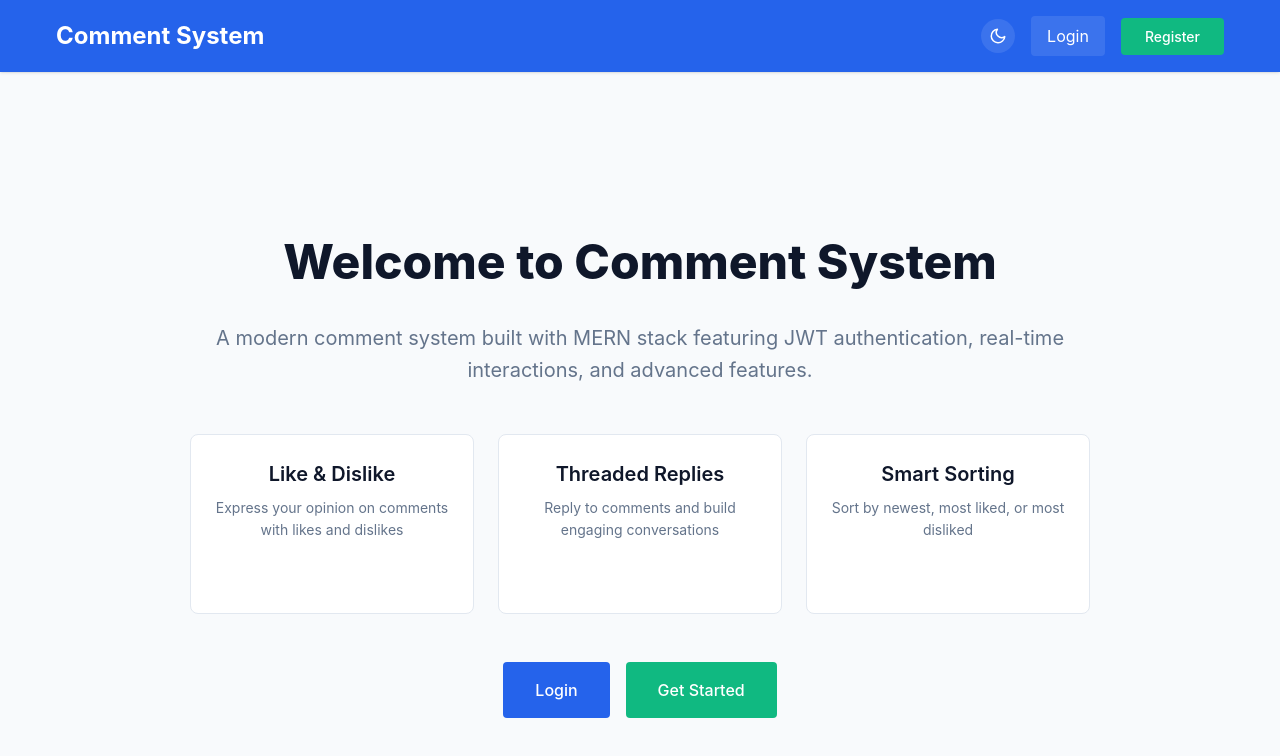
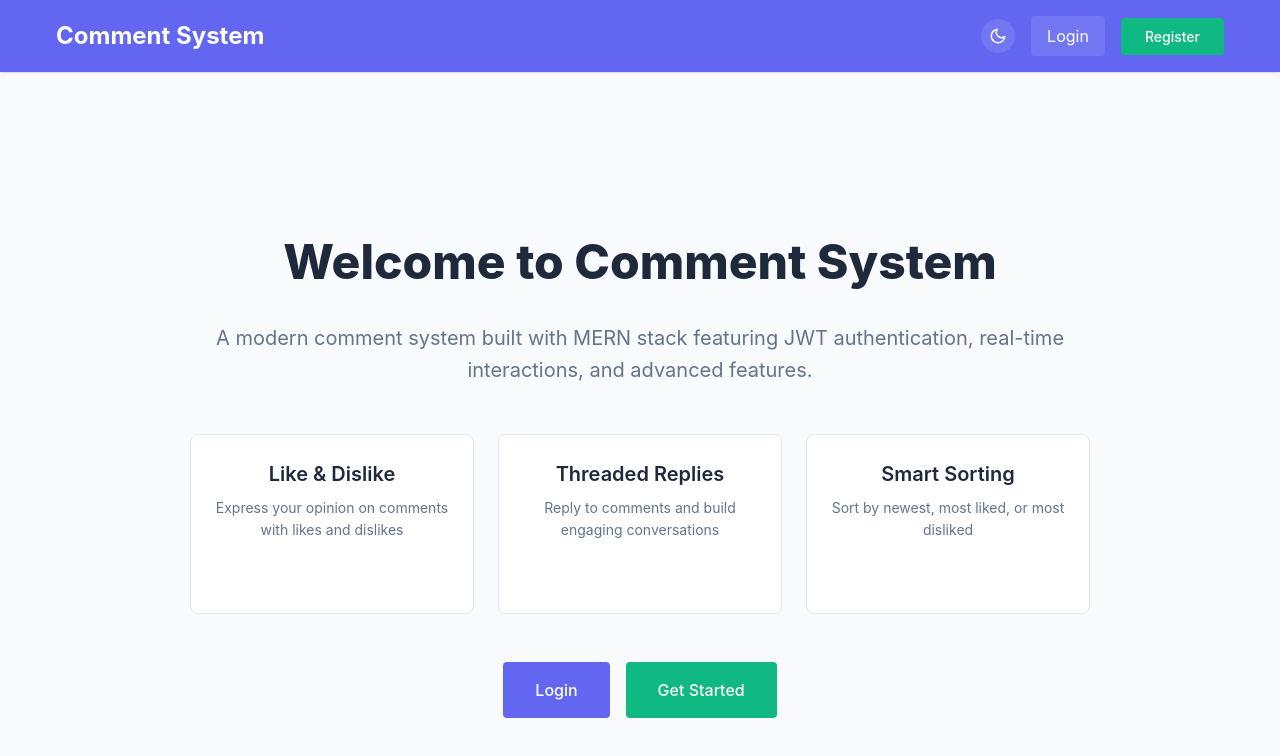
Before and after one commit to mh-miyad/TechZu_Task, a React (Vite) app in the folder client/: page / in a window 1280 px wide. Shown: the top 756 px of the page. Built offline with nearby package versions, Linux system fonts and the light colour scheme.

Commit message:
add chnages

```diff
--- a/client/src/styles/_variables.scss
+++ b/client/src/styles/_variables.scss
@@ -1,7 +1,7 @@
-$primary-color: #2563eb;
-$primary-hover: #1d4ed8;
-$primary-light: #3b82f6;
-$primary-dark: #1e40af;
+$primary-color: #6366f1;
+$primary-hover: #4f46e5;
+$primary-light: #818cf8;
+$primary-dark: #4338ca;
 
 $secondary-color: #64748b;
 $secondary-hover: #475569;
@@ -19,15 +19,17 @@ $info-color: #3b82f6;
 
 $background: #f8fafc;
 $surface: #ffffff;
+$surface-hover: #f1f5f9;
 $border: #e2e8f0;
 
-$text-primary: #0f172a;
+$text-primary: #1e293b;
 $text-secondary: #64748b;
 $text-muted: #94a3b8;
 
-$dark-background: #0f172a;
-$dark-surface: #1e293b;
-$dark-border: #334155;
+$dark-background: #0a0f1e;
+$dark-surface: #1a2332;
+$dark-surface-hover: #242d3f;
+$dark-border: #2d3748;
 $dark-text-primary: #f1f5f9;
 $dark-text-secondary: #cbd5e1;
 $dark-text-muted: #94a3b8;
```
